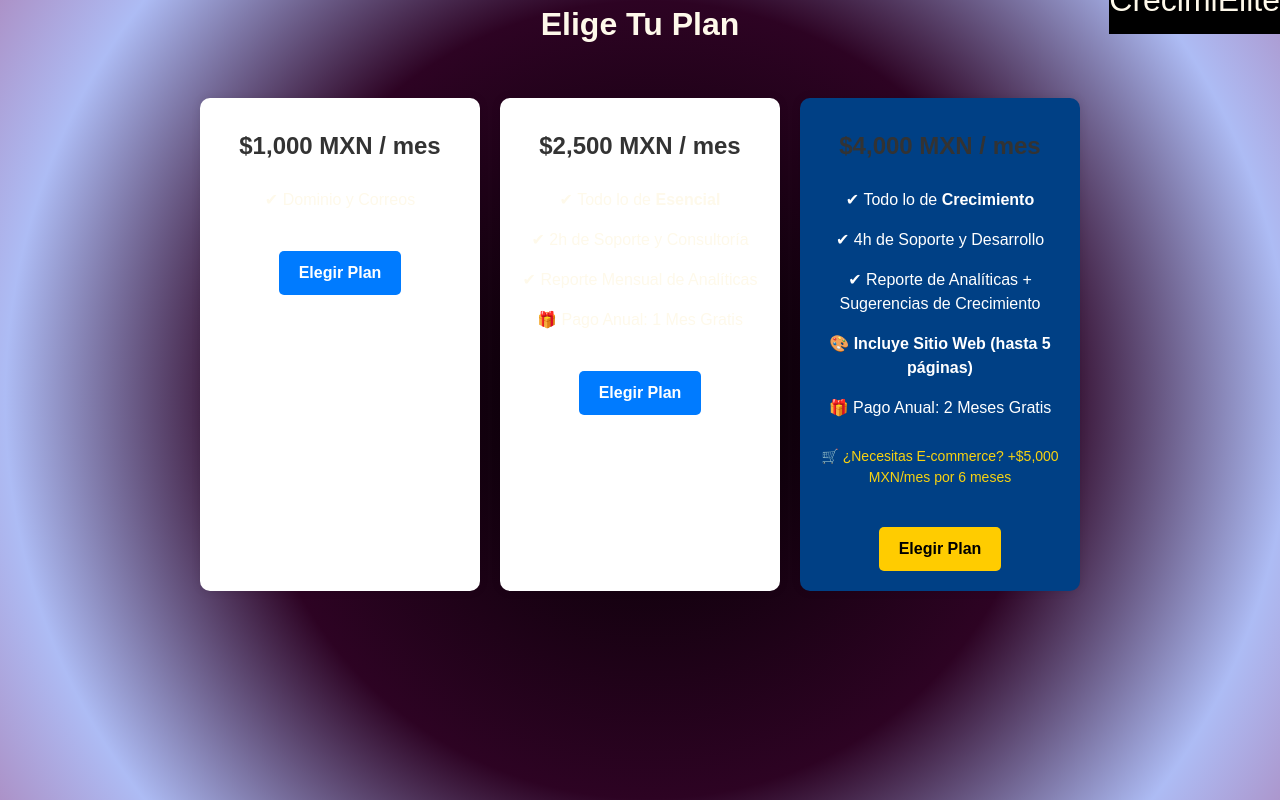
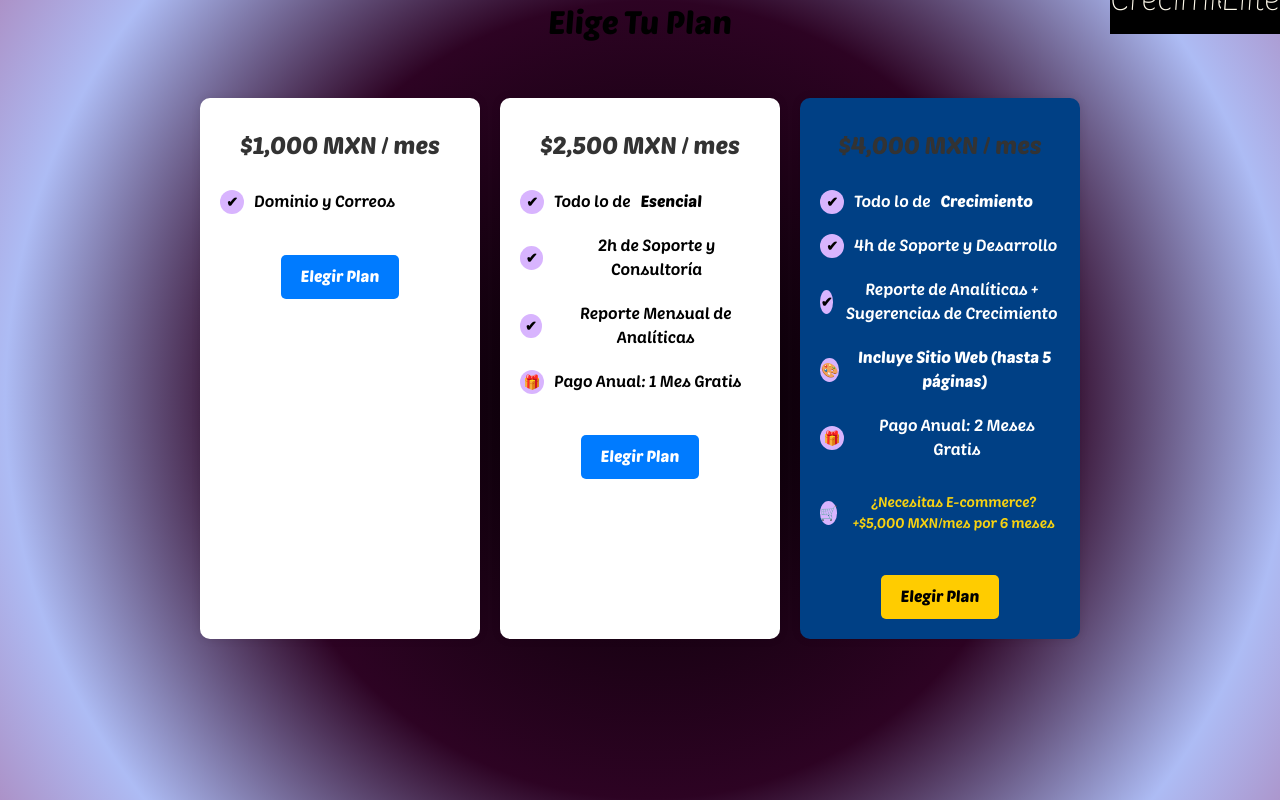
Before and after one commit to BennyRaccoon/buncult-website, a Next.js app: page /oferta-web in a window 1280 px wide. Built offline with nearby package versions, Linux system fonts and the light colour scheme.

Commit message:
Update styles.css

```diff
--- a/app/oferta-web/styles.css
+++ b/app/oferta-web/styles.css
@@ -1,10 +1,11 @@
 body {
-    font-family: Arial, sans-serif;
     margin: 0;
     padding: 0;
     background-color: #f4f4f4;
     text-align: center;
+    color: black; /* Ensure all text is black */
 }
+
 .container {
     max-width: 900px;
     margin: 50px auto;
@@ -13,6 +14,7 @@ body {
     gap: 20px;
     flex-wrap: wrap;
 }
+
 .plan {
     background: white;
     padding: 20px;
@@ -21,23 +23,45 @@ body {
     width: 280px;
     text-align: center;
 }
+
 .plan h2 {
     margin: 0;
     padding: 10px 0;
 }
+
 .price {
     font-size: 24px;
     font-weight: bold;
     color: #333;
     margin: 10px 0;
 }
+
 .features {
     list-style: none;
     padding: 0;
 }
+
 .features li {
-    padding: 8px 0;
+    padding: 10px 0;
+    display: flex;
+    align-items: center;
+    justify-content: start;
+    gap: 10px;
 }
+
+.icon {
+    display: inline-flex;
+    align-items: center;
+    justify-content: center;
+    width: 24px;
+    height: 24px;
+    border-radius: 50%;
+    background-color: #d8b4fe; /* Lilac background */
+    color: black;
+    font-weight: bold;
+    font-size: 14px;
+}
+
 .btn {
     display: inline-block;
     margin-top: 15px;
@@ -48,40 +72,23 @@ body {
     border-radius: 5px;
     font-weight: bold;
 }
+
 .elite {
     background: #004085;
     color: white;
 }
+
 .elite .btn {
     background: #ffcc00;
     color: #000;
 }
+
 .ecommerce-add {
     font-size: 14px;
     margin-top: 10px;
     color: #f8d210;
 }
-.comparison-table {
-    width: 90%;
-    max-width: 900px;
-    margin: 40px auto;
-    border-collapse: collapse;
-    background: white;
-    box-shadow: 0 0 10px rgba(0, 0, 0, 0.1);
-}
-.comparison-table th, .comparison-table td {
-    padding: 15px;
-    border: 1px solid #ddd;
-    text-align: center;
-}
-.comparison-table th {
-    background: #007BFF;
-    color: white;
-}
-.highlight {
-    background: #ffcc00;
-    font-weight: bold;
-}
+
 @media (max-width: 768px) {
     .container {
         flex-direction: column;
```
